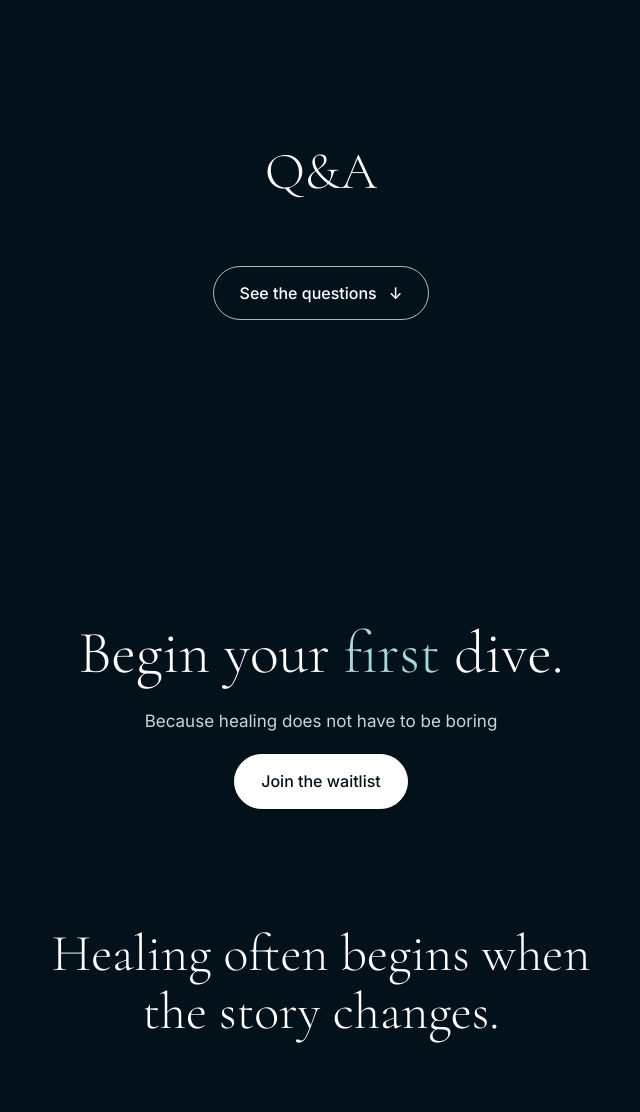
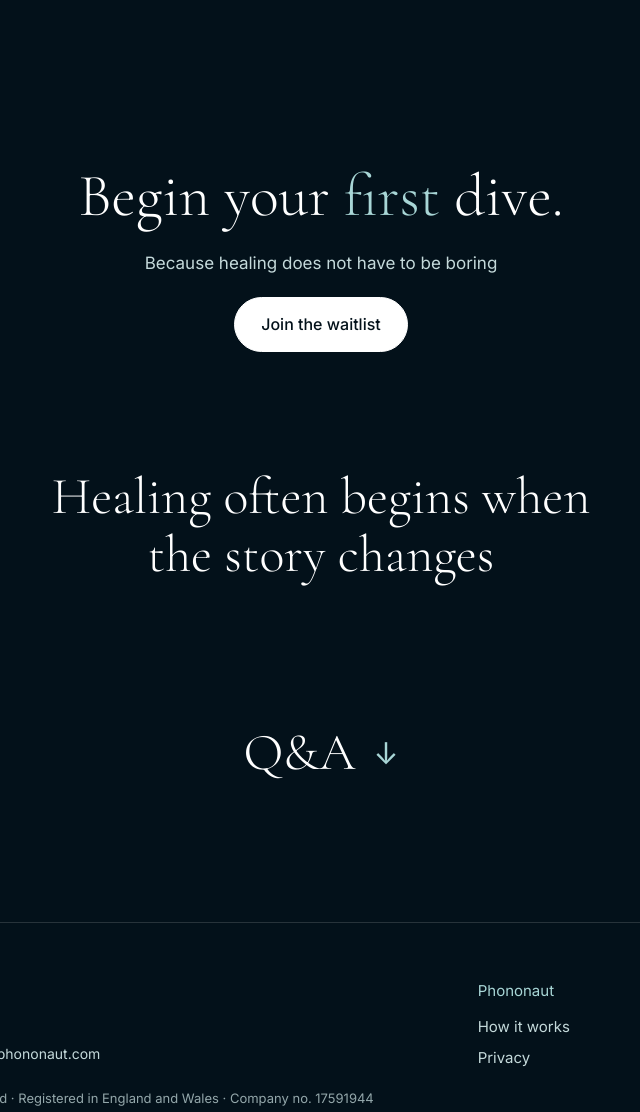
Before and after one commit to Vivvcaro/phononaut-website, a plain HTML site: page index.html in a window 1280 px wide. Shown: the part 9388-10500 px from the top of the page, without its empty margins (319-959 px from the left). Drawn offline with nearby package versions, Linux system fonts and the light colour scheme.

Commit message:
Move Q&A after the healing line, open it with an arrow beside the title, drop the full stop after 'changes'

```diff
--- a/index.html
+++ b/index.html
@@ -191,11 +191,17 @@
       </div>
     </section>
 
+
+    <section class="closing">
+      <h2>Begin your <em>first</em> dive.</h2>
+      <p>Because healing does not have to be boring</p>
+      <a class="button" href="mailto:hello@phononaut.com?subject=Join%20the%20Phononaut%20waitlist">Join the waitlist</a>
+      <p class="healing">Healing often begins when<br>the story changes</p>
+    </section>
     <section class="section" id="questions">
       <div class="wrap">
-        <div class="section__head"><h2>Q&amp;A</h2></div>
-        <details class="faq-toggle">
-          <summary><span class="faq-toggle__label">See the questions</span><span class="faq-toggle__arrow" aria-hidden="true">↓</span></summary>
+                <details class="faq-toggle">
+          <summary aria-label="Q&amp;A, show the questions"><h2>Q&amp;A</h2><span class="faq-toggle__arrow" aria-hidden="true">↓</span></summary>
         <div class="faq">
           <details><summary>What exactly is Phononaut?</summary><p>An iPhone app of guided listening journeys: sound composed and guided to help you explore altered states of consciousness without drugs. It is not a music streaming service, a meditation app or white noise.</p></details>
           <details><summary>Is this a medical or clinical product?</summary><p>No. Phononaut is a wellness and listening app. It is not a medical device, therapy or treatment, and we make no clinical claims.</p></details>
@@ -209,13 +215,6 @@
         </div>
         </details>
       </div>
-    </section>
-
-    <section class="closing">
-      <h2>Begin your <em>first</em> dive.</h2>
-      <p>Because healing does not have to be boring</p>
-      <a class="button" href="mailto:hello@phononaut.com?subject=Join%20the%20Phononaut%20waitlist">Join the waitlist</a>
-      <p class="healing">Healing often begins when<br>the story changes.</p>
     </section>
 
   </main>
--- a/script.js
+++ b/script.js
@@ -56,10 +56,3 @@ if (row && more) {
     row.scrollBy({ left: atEnd ? -row.scrollWidth : 384, behavior: "smooth" });
   });
 }
-
-// The questions button changes its words when open.
-const faqToggle = document.querySelector(".faq-toggle");
-if (faqToggle) {
-  const label = faqToggle.querySelector(".faq-toggle__label");
-  faqToggle.addEventListener("toggle", () => { label.textContent = faqToggle.open ? "Hide the questions" : "See the questions"; });
-}
--- a/styles.css
+++ b/styles.css
@@ -165,10 +165,12 @@ em { font-style: italic; }
 
 /* Questions */
 .faq-toggle { max-width: 900px; margin: 0 auto; }
-.faq-toggle > summary { list-style: none; display: flex; justify-content: center; align-items: center; gap: 12px; margin: 0 auto; width: max-content; padding: 14px 26px; border-radius: 999px; border: 1px solid rgba(255,255,255,.7); color: var(--white); font-size: 16px; font-weight: 500; cursor: pointer; }
+#questions { padding-top: 40px; }
+.faq-toggle > summary { list-style: none; display: flex; justify-content: center; align-items: center; gap: 18px; cursor: pointer; }
 .faq-toggle > summary::-webkit-details-marker { display: none; }
-.faq-toggle > summary:hover { background: rgba(255,255,255,.08); }
-.faq-toggle__arrow { transition: transform .25s ease; }
+.faq-toggle > summary h2 { font-size: 52px; }
+.faq-toggle__arrow { font-size: 30px; color: var(--accent); transition: transform .25s ease; }
+.faq-toggle > summary:hover .faq-toggle__arrow { transform: translateY(3px); }
 .faq-toggle[open] .faq-toggle__arrow { transform: rotate(180deg); }
 .faq-toggle[open] > .faq { margin-top: 48px; }
 .faq { max-width: 900px; margin: 0 auto; border-top: 1px solid var(--line); }
@@ -180,7 +182,7 @@ em { font-style: italic; }
 .faq details p { padding: 0 0 26px; }
 
 /* Closing */
-.closing { text-align: center; display: flex; flex-direction: column; align-items: center; gap: 20px; padding: 160px 0; }
+.closing { text-align: center; display: flex; flex-direction: column; align-items: center; gap: 20px; padding: 160px 0 100px; }
 .closing h2 { font-size: 60px; }
 .closing h2 em { color: var(--accent); font-style: normal; }
 .closing .healing { margin-top: 96px; font-family: var(--serif); font-style: normal; font-weight: 300; color: var(--white); font-size: 52px; line-height: 1.12; }
```
